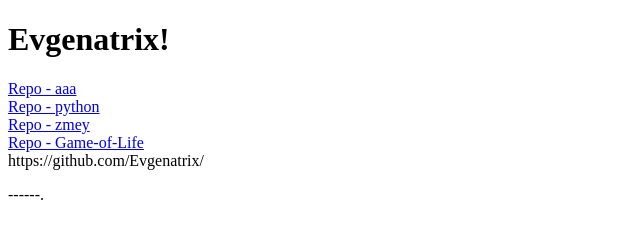
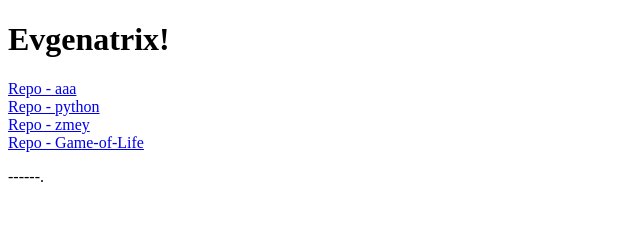
Before and after one commit to psevdozhuk/evgenatrix.github.io, a plain HTML site: page index.html in a window 1280 px wide. Shown: the whole page, without its empty margins (0-640 px from the left). Drawn offline with Linux system fonts and the light colour scheme.

Commit message:
Update index.html

```diff
--- a/index.html
+++ b/index.html
@@ -7,8 +7,6 @@
     <a href="https://github.com/Evgenatrix/p" target="_blank"> Repo - python </a><br>
     <a href="https://github.com/Evgenatrix/zmey" target="_blank"> Repo - zmey </a><br>
     <a href="https://github.com/Evgenatrix/game-of-life" target="_blank"> Repo - Game-of-Life </a><br>
-
-    https://github.com/Evgenatrix/
 <p>------.</p>
 </body>
 </html>
```
